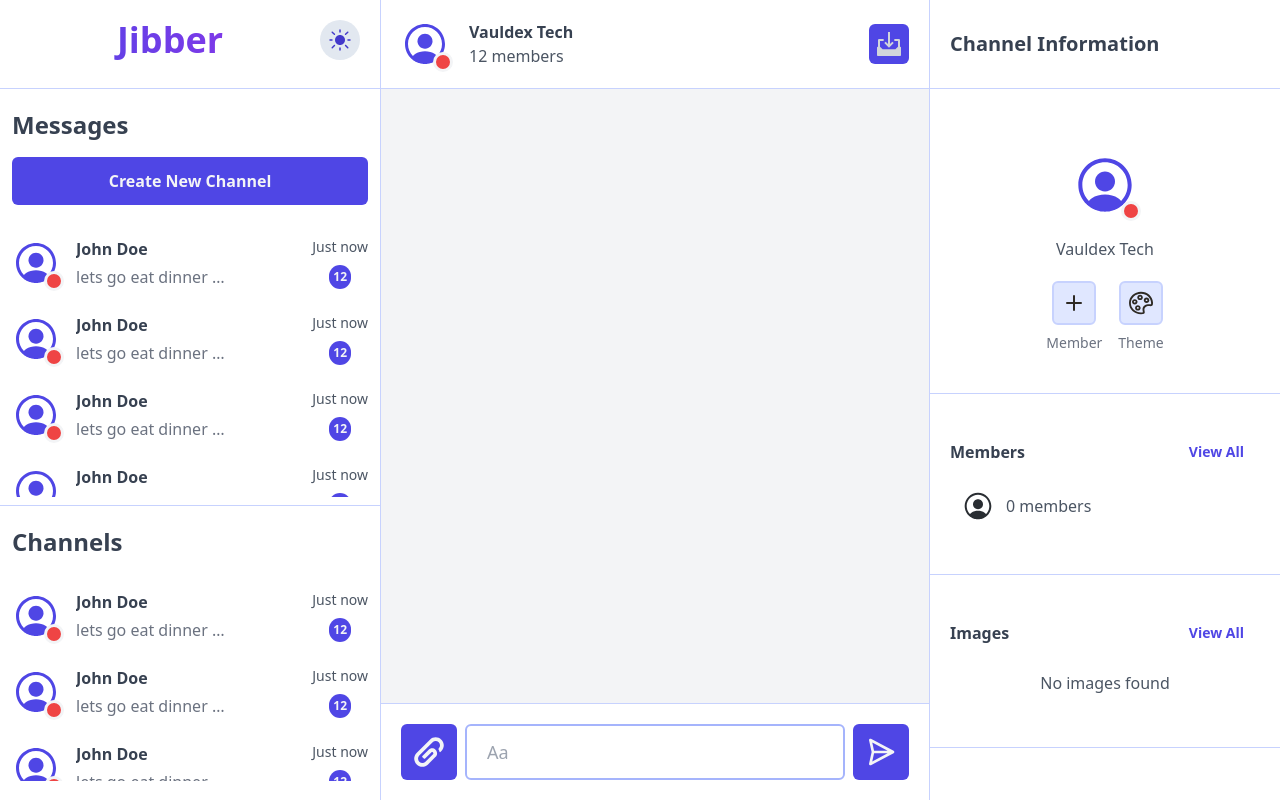
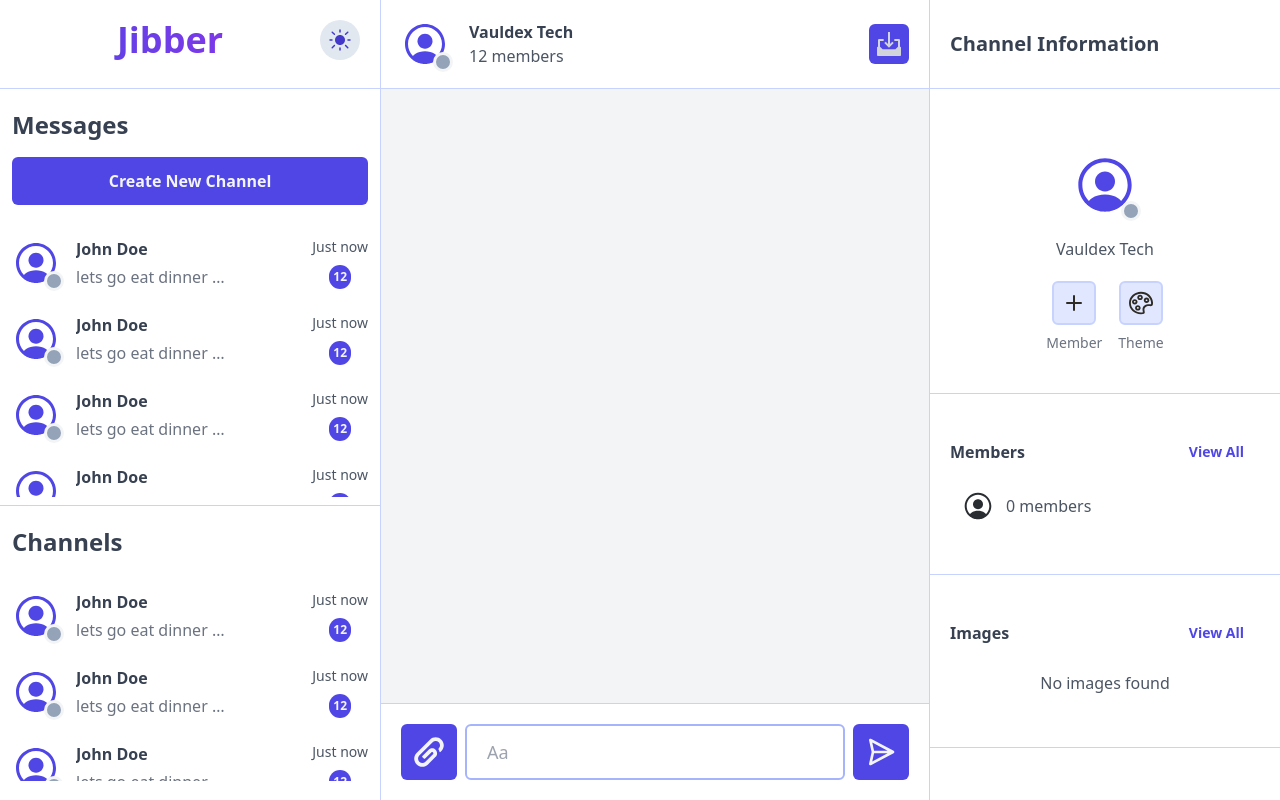
Before and after one commit to Vauldex-Inc/Jibber-Chat-App, a Vue app: page /dashboard in a window 1280 px wide. Built offline with nearby package versions, Linux system fonts and the light colour scheme.

Commit message:
updated VAvatar

```diff
--- a/src/components/atoms/VAvatar.vue
+++ b/src/components/atoms/VAvatar.vue
@@ -6,7 +6,7 @@
 			class="aspect-square relative z-0">
 		<div
 			:class="[statusClass]"
-			class="absolute bottom-0 right-0 h-5 aspect-square z-10 rounded-full border-[3px] border-gray-100 translate-x-1 translate-y-1">
+			class="absolute bottom-0 right-0 h-5 aspect-square z-10 rounded-full border-[3px] border-gray-100 dark:border-slate-900 translate-x-1 translate-y-1">
 		</div>
 	</div>
 </template>
@@ -33,9 +33,9 @@ const statusClass = computed(() => {
 	case "online":
 		return "bg-emerald-500";
 	case "offline":
-		return "bg-red-500";
+		return "bg-slate-400 dark:bg-slate-600";
     default:
-      return "bg-red-500";
+      return "bg-slate-400 dark:bg-slate-600";
   }
 })
 
```
